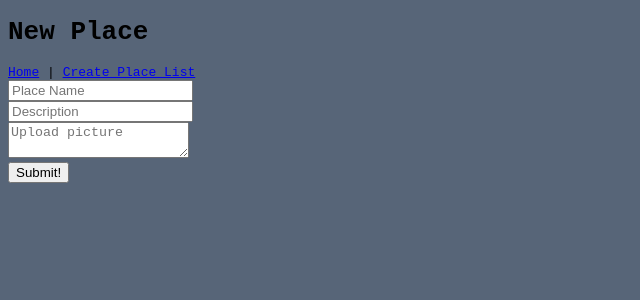
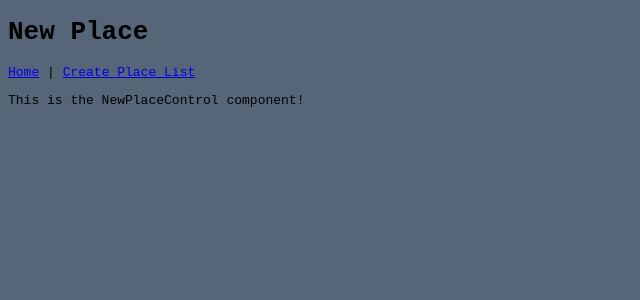
Before and after one commit to QIANQIANHU/escape-for, a React app: page /#/newPlace in a window 1280 px wide. Shown: the top 300 px of the page, without its empty margins (0-640 px from the left). Built offline with nearby package versions, Linux system fonts and the light colour scheme.

Commit message:
add state class

```diff
--- a/src/components/App.jsx
+++ b/src/components/App.jsx
@@ -2,8 +2,9 @@ import React from 'react';
 import Header from './Header';
 import PlaceList from './PlaceList';
 import { Switch, Route } from 'react-router-dom';
-import NewPlaceForm from './NewPlaceForm';
+// import NewPlaceForm from './NewPlaceForm';
 import Error404 from './Error404';
+import NewPlaceControl from './NewPlaceControl';
 // import Place from './Place';
 // import Footer from './Footer';
 
@@ -19,7 +20,7 @@ function App(){
       <Header/>
       <Switch>
         <Route exact path='/' component={PlaceList} />
-        <Route path='/newPlace' component={NewPlaceForm} />
+        <Route path='/newPlace' component={NewPlaceControl} />
         <Route component={Error404} />
       </Switch>
     </div>
--- /dev/null
+++ b/src/components/NewPlaceControl.jsx
@@ -0,0 +1,22 @@
+import React from 'react';
+
+class NewPlaceControl extends React.Component {
+
+  constructor(props) {
+    super(props);
+    this.state = {
+      formVisibleOnPage: false
+    };
+  }
+
+
+  render(){
+    return (
+      <div>
+        <p>This is the NewPlaceControl component!</p>
+      </div>
+    );
+  }
+}
+
+export default NewPlaceControl;
```
Also changed, not shown: 1 other file (tests, documents, lock files or other folders).
